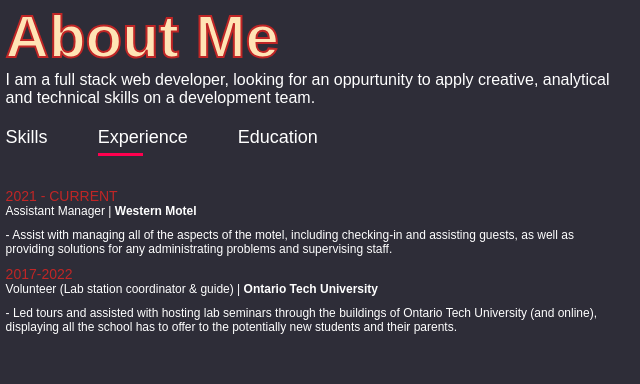
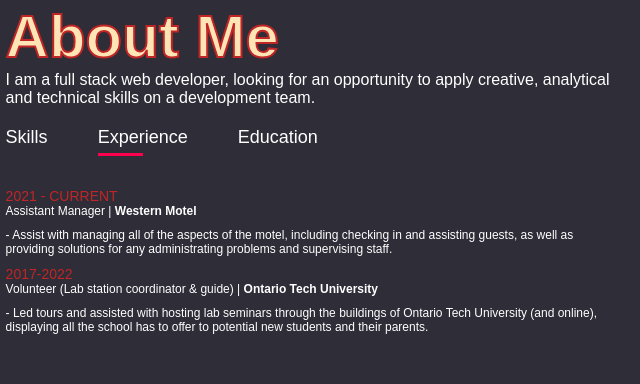
Before and after one commit to bhavikpanchal28/OnlinePortfolio, a plain HTML site: page index.html in a window 1280 px wide. Both pictures are taken after a click on the element "Experience". Shown: the part 888-1272 px from the top of the page, 532-1172 px from the left. Drawn offline with Linux system fonts and the light colour scheme.

Commit message:
Update index.html

```diff
--- a/index.html
+++ b/index.html
@@ -42,7 +42,7 @@
                 </div>
                 <div class="about-col2">
                      <h1 class="subtitle">About Me</h1>
-                     <p>I am a full stack web developer, looking for an oppurtunity to apply creative, analytical and technical skills on a development team.</p>
+                     <p>I am a full stack web developer, looking for an opportunity to apply creative, analytical and technical skills on a development team.</p>
 
                      <div class="tab-titles">
                         <p class="tab-links active-link" onclick="opentab('skills')">Skills</p>
@@ -57,7 +57,7 @@
                             <li><span>Python</span></li>
                             <li><span>Java</span></li>
                             <li><span>JavaScript</span></li>
-                            <li><span>Android Studio</span><br>Android Appliation Development</li>
+                            <li><span>Android Studio</span><br>Android Application Development</li>
                             <li><span>Familiar with C</span></li>
                             <li><span>Effective Communication</span></li>
                             <li><span>Detail Oriented</span></li>
@@ -67,11 +67,11 @@
                      <div class="tab-contents" id="experience">
                         <ul>
                             <li><span>2021 - CURRENT</span><br>Assistant Manager | <b>Western Motel</b>
-                                <li>- Assist with managing all of the aspects of the motel, including checking-in and assisting guests, as well as providing solutions for any administrating problems and supervising staff.</li>
+                                <li>- Assist with managing all of the aspects of the motel, including checking in and assisting guests, as well as providing solutions for any administrating problems and supervising staff.</li>
                             </li>
 
                             <li><span>2017-2022</span><br>Volunteer (Lab station coordinator & guide) | <b>Ontario Tech University</b>
-                                <li>- Led tours and assisted with hosting lab seminars through the buildings of Ontario Tech University (and online), displaying all the school has to offer to the potentially new students and their parents.</li>
+                                <li>- Led tours and assisted with hosting lab seminars through the buildings of Ontario Tech University (and online), displaying all the school has to offer to potential new students and their parents.</li>
                             </li>
 
                         </ul>
@@ -157,6 +157,7 @@
                 </div>
             </div>
         </div>
+<!--         create script in order to direct this button to github page. -->
         <a href="#" class="btn">See More</a>
     </div>
 </div>
```
